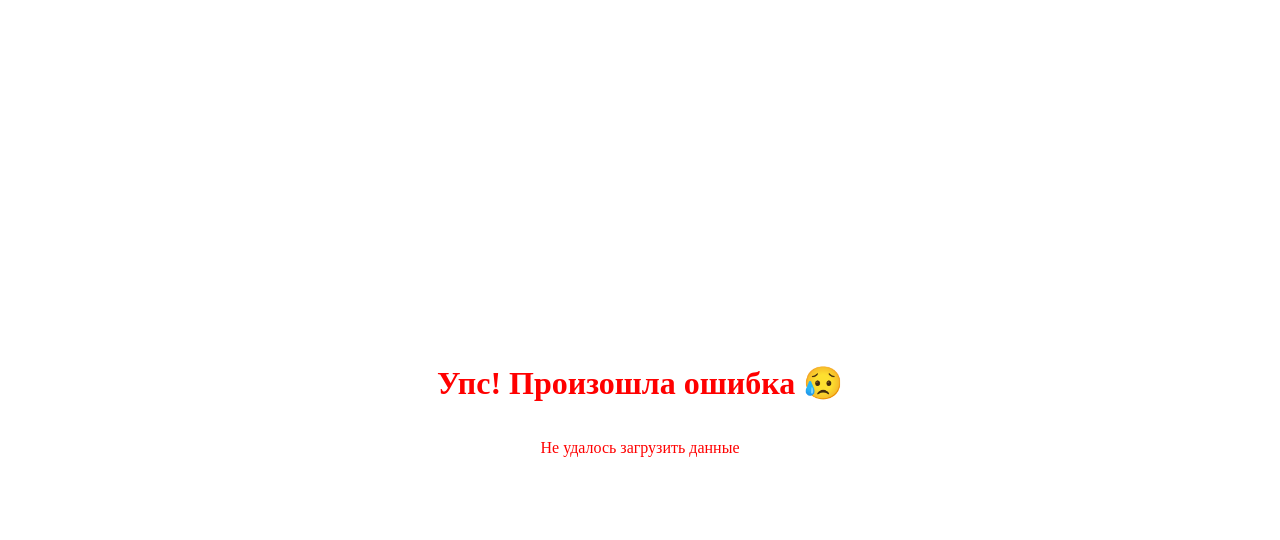
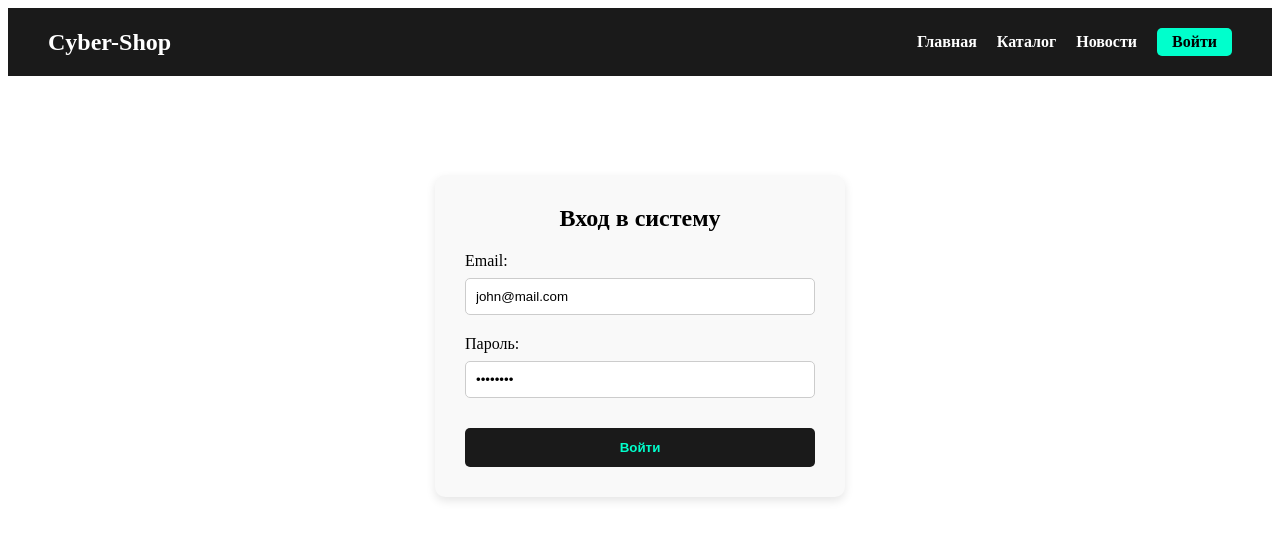
Before and after one commit to elzareduard-sumo/cyber-shop, a React (Vite) app: page /login in a window 1280 px wide. Shown: the top 540 px of the page. Built offline with nearby package versions, Linux system fonts and the light colour scheme.

Commit message:
седьмое задание

```diff
--- /dev/null
+++ b/src/api/axiosInstance.js
@@ -0,0 +1,16 @@
+import axios from 'axios';
+import { useAuthStore } from '../store/useAuthStore';
+
+export const api = axios.create({
+  baseURL: 'https://api.escuelajs.co/api/v1',
+});
+
+api.interceptors.request.use((config) => {
+  const token = useAuthStore.getState().token;
+
+  if (token) {
+    config.headers.Authorization = `Bearer ${token}`;
+  }
+
+  return config;
+});
--- a/src/components/Layout.jsx
+++ b/src/components/Layout.jsx
@@ -1,16 +1,20 @@
 import { Outlet, NavLink } from 'react-router-dom';
+import { useAuthStore } from '../store/useAuthStore';
 
 export const Layout = () => {
   return (
     <div style={{ display: 'flex', flexDirection: 'column', minHeight: '100vh' }}>
       <header style={{ display: 'flex', justifyContent: 'space-between', alignItems: 'center', padding: '20px 40px', backgroundColor: '#1a1a1a', color: '#fff' }}>
         <h2 style={{ margin: 0 }}>Cyber-Shop</h2>
-        <nav style={{ display: 'flex', gap: '20px' }}>
+        <nav style={{ display: 'flex', gap: '20px', alignItems: 'center' }}>
+          <NavLink to="/" style={({ isActive }) => ({ color: isActive ? '#00ffcc' : '#fff', textDecoration: 'none', fontWeight: 'bold' })}>Главная</NavLink>
+          <NavLink to="/advanced-catalog" style={({ isActive }) => ({ color: isActive ? '#00ffcc' : '#fff', textDecoration: 'none', fontWeight: 'bold' })}>Каталог</NavLink>
           <NavLink to="/news" style={({ isActive }) => ({ color: isActive ? '#00ffcc' : '#fff', textDecoration: 'none', fontWeight: 'bold' })}>Новости</NavLink>
-          <NavLink to="/" style={({ isActive }) => ({ color: isActive ? '#00ffcc' : '#fff', textDecoration: 'none', fontWeight: 'bold' })}>Главная</NavLink>
-          <NavLink to="/advanced-catalog" style={({ isActive }) => ({ color: isActive ? '#00ffcc' : '#fff', textDecoration: 'none', fontWeight: 'bold' })}>Продвинутый Каталог</NavLink>
-          <NavLink to="/products" style={({ isActive }) => ({ color: isActive ? '#00ffcc' : '#fff', textDecoration: 'none', fontWeight: 'bold' })}>Каталог</NavLink>
-          <NavLink to="/cart" style={({ isActive }) => ({ color: isActive ? '#00ffcc' : '#fff', textDecoration: 'none', fontWeight: 'bold' })}>Корзина</NavLink>
+          {useAuthStore((state) => state.token) ? (
+            <NavLink to="/profile" style={({ isActive }) => ({ color: isActive ? '#00ffcc' : '#fff', textDecoration: 'none', fontWeight: 'bold', backgroundColor: '#333', padding: '5px 15px', borderRadius: '5px' })}>Профиль</NavLink>
+          ) : (
+            <NavLink to="/login" style={({ isActive }) => ({ color: isActive ? '#00ffcc' : '#fff', textDecoration: 'none', fontWeight: 'bold', backgroundColor: '#00ffcc', color: '#000', padding: '5px 15px', borderRadius: '5px' })}>Войти</NavLink>
+          )}
         </nav>
       </header>
       <main style={{ display: 'flex', flexDirection: 'column', flex: 1, padding: '20px' }}>
--- /dev/null
+++ b/src/components/PrivateRoute.jsx
@@ -0,0 +1,8 @@
+import { Navigate, Outlet } from 'react-router-dom';
+import { useAuthStore } from '../store/useAuthStore';
+
+export const PrivateRoute = () => {
+  const token = useAuthStore((state) => state.token);
+
+  return token ? <Outlet /> : <Navigate to="/login" replace />;
+};
--- /dev/null
+++ b/src/pages/Login.jsx
@@ -0,0 +1,79 @@
+import { useState } from 'react';
+import { useMutation } from '@tanstack/react-query';
+import { useNavigate, Navigate } from 'react-router-dom';
+import { api } from '../api/axiosInstance';
+import { useAuthStore } from '../store/useAuthStore';
+
+const loginRequest = async (credentials) => {
+  const response = await api.post('/auth/login', credentials);
+  return response.data;
+};
+
+export const Login = () => {
+  const navigate = useNavigate();
+  const setToken = useAuthStore((state) => state.setToken);
+  const token = useAuthStore((state) => state.token);
+
+  const [form, setForm] = useState({ email: 'john@mail.com', password: 'changeme' });
+
+
+  if (token) {
+    return <Navigate to="/profile" replace />;
+  }
+
+  const loginMutation = useMutation({
+    mutationFn: loginRequest,
+    onSuccess: (data) => {
+      setToken(data.access_token);
+      navigate('/profile');
+    },
+  });
+
+  const handleSubmit = (e) => {
+    e.preventDefault();
+    loginMutation.mutate(form);
+  };
+
+  return (
+    <div style={{ display: 'flex', justifyContent: 'center', alignItems: 'center', height: '60vh' }}>
+      <form
+        onSubmit={handleSubmit}
+        style={{ display: 'flex', flexDirection: 'column', gap: '20px', width: '350px', padding: '30px', backgroundColor: '#f9f9f9', borderRadius: '10px', boxShadow: '0 4px 10px rgba(0,0,0,0.1)' }}
+      >
+        <h2 style={{ textAlign: 'center', margin: 0 }}>Вход в систему</h2>
+
+        <div style={{ display: 'flex', flexDirection: 'column', gap: '8px' }}>
+          <label>Email:</label>
+          <input
+            type="email"
+            value={form.email}
+            onChange={(e) => setForm({ ...form, email: e.target.value })}
+            required
+            style={{ padding: '10px', borderRadius: '5px', border: '1px solid #ccc' }}
+          />
+        </div>
+
+        <div style={{ display: 'flex', flexDirection: 'column', gap: '8px' }}>
+          <label>Пароль:</label>
+          <input
+            type="password"
+            value={form.password}
+            onChange={(e) => setForm({ ...form, password: e.target.value })}
+            required
+            style={{ padding: '10px', borderRadius: '5px', border: '1px solid #ccc' }}
+          />
+        </div>
+
+        <button
+          type="submit"
+          disabled={loginMutation.isLoading}
+          style={{ padding: '12px', backgroundColor: '#1a1a1a', color: '#00ffcc', border: 'none', borderRadius: '5px', fontWeight: 'bold', cursor: 'pointer', marginTop: '10px' }}
+        >
+          {loginMutation.isLoading ? 'Вход...' : 'Войти'}
+        </button>
+
+        {loginMutation.isError && <span style={{ color: 'red', textAlign: 'center' }}>Неверный email или пароль!</span>}
+      </form>
+    </div>
+  );
+};
--- /dev/null
+++ b/src/pages/Profile.jsx
@@ -0,0 +1,66 @@
+import { useQuery } from '@tanstack/react-query';
+import { useNavigate } from 'react-router-dom';
+import { api } from '../api/axiosInstance';
+import { useAuthStore } from '../store/useAuthStore';
+import { useEffect } from 'react';
+
+const fetchProfile = async () => {
+  const response = await api.get('/auth/profile');
+  return response.data;
+};
+
+export const Profile = () => {
+  const logout = useAuthStore((state) => state.logout);
+  const setUser = useAuthStore((state) => state.setUser);
+  const navigate = useNavigate();
+
+  const { data: profile, isLoading, isError } = useQuery({
+    queryKey: ['profile'],
+    queryFn: fetchProfile,
+  });
+
+  useEffect(() => {
+    if (profile) {
+      setUser(profile);
+    }
+  }, [profile, setUser]);
+
+  const handleLogout = () => {
+    logout();
+    navigate('/login');
+  };
+
+  if (isLoading) return <h2 style={{ textAlign: 'center' }}>Загрузка профиля... ⏳</h2>;
+  if (isError) return <h2 style={{ textAlign: 'center', color: 'red' }}>Ошибка доступа!</h2>;
+
+  return (
+    <div style={{ display: 'flex', flexDirection: 'column', alignItems: 'center', marginTop: '50px' }}>
+      <div style={{ display: 'flex', flexDirection: 'column', gap: '15px', padding: '40px', backgroundColor: '#fff', borderRadius: '10px', border: '1px solid #ddd', width: '400px', alignItems: 'center' }}>
+        <img src={profile.avatar} alt="Avatar" style={{ width: '100px', height: '100px', borderRadius: '50%', objectFit: 'cover' }} />
+        <h1 style={{ margin: '10px 0 0 0' }}>{profile.name}</h1>
+
+        <div style={{ display: 'flex', flexDirection: 'column', gap: '10px', width: '100%', marginTop: '20px', backgroundColor: '#f5f5f5', padding: '15px', borderRadius: '8px' }}>
+          <div style={{ display: 'flex', justifyContent: 'space-between' }}>
+            <span style={{ fontWeight: 'bold' }}>ID:</span>
+            <span>{profile.id}</span>
+          </div>
+          <div style={{ display: 'flex', justifyContent: 'space-between' }}>
+            <span style={{ fontWeight: 'bold' }}>Email:</span>
+            <span>{profile.email}</span>
+          </div>
+          <div style={{ display: 'flex', justifyContent: 'space-between' }}>
+            <span style={{ fontWeight: 'bold' }}>Роль:</span>
+            <span>{profile.role}</span>
+          </div>
+        </div>
+
+        <button
+          onClick={handleLogout}
+          style={{ padding: '10px 20px', backgroundColor: '#ff4d4f', color: '#fff', border: 'none', borderRadius: '5px', fontWeight: 'bold', cursor: 'pointer', marginTop: '20px', width: '100%' }}
+        >
+          Выйти из аккаунта
+        </button>
+      </div>
+    </div>
+  );
+};
--- /dev/null
+++ b/src/store/useAuthStore.js
@@ -0,0 +1,17 @@
+import { create } from 'zustand';
+import { persist } from 'zustand/middleware';
+
+export const useAuthStore = create(
+  persist(
+    (set) => ({
+      token: null,
+      user: null,
+      setToken: (token) => set({ token }),
+      setUser: (user) => set({ user }),
+      logout: () => set({ token: null, user: null }),
+    }),
+    {
+      name: 'auth-storage',
+    }
+  )
+);
```
Also changed, not shown: src/router/index.jsx (+13 -0 lines).
